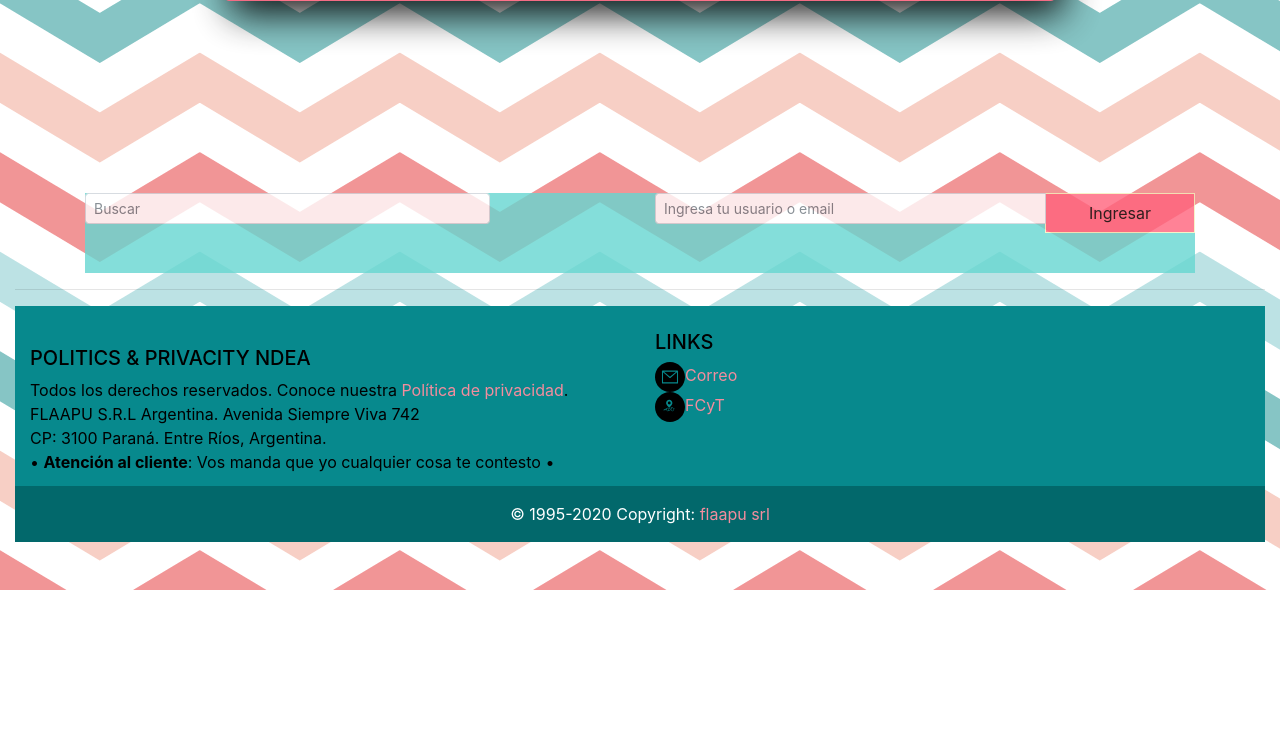
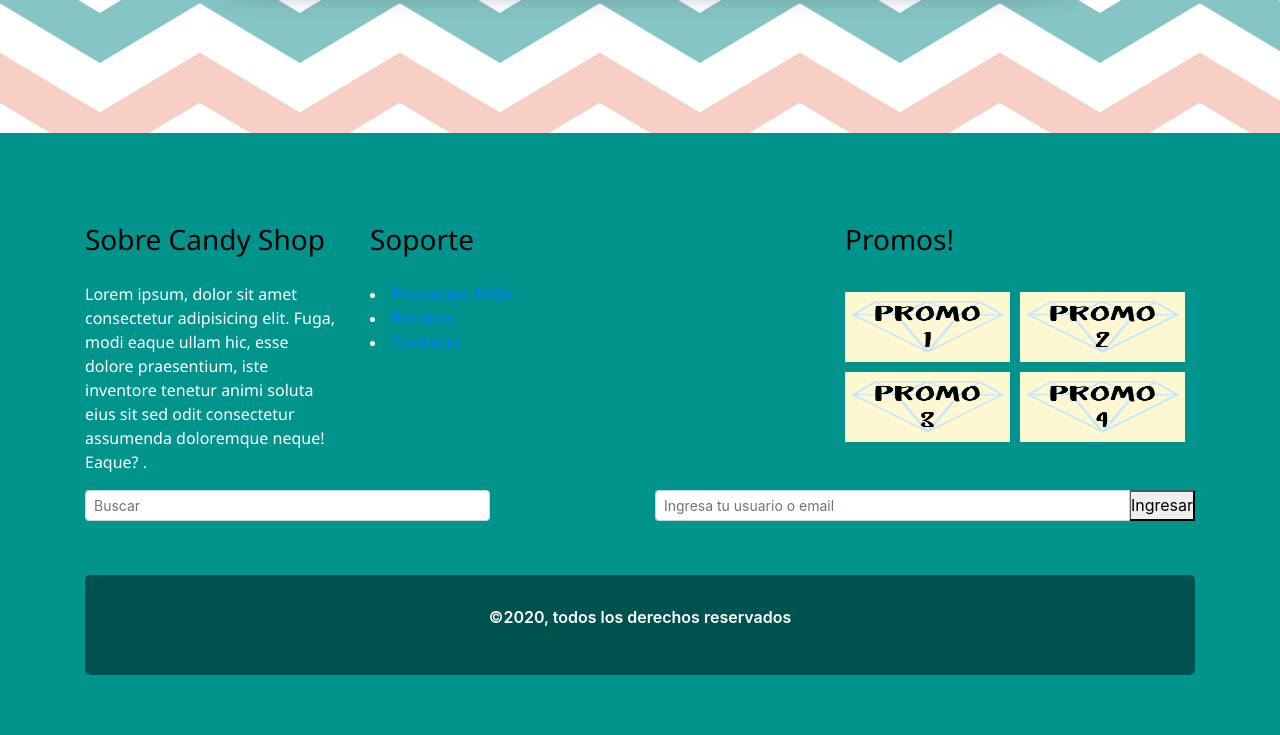
Before and after one commit to flaapu/Proyecto-ecommerce, a PHP site: page /contacto.php in a window 1280 px wide. Shown: the part 893-1628 px from the top of the page. Before the commit the page ends 1483 px from the top, so only its background shows below. Run offline with PHP 8.4, Linux system fonts and the light colour scheme.

Commit message:
footer mm.. arreglado? e intento de regristo/login

```diff
--- a/contacto.php
+++ b/contacto.php
@@ -41,7 +41,7 @@
                     </div>
                 </div>
             </div>
-
+        <hr>
         </section>
         <br>
         <br>
--- a/css/estilo.css
+++ b/css/estilo.css
@@ -206,7 +206,7 @@ h2 {
 
     .form-login2{
         width: 1200px;
-        height: 700px;
+        height: 900px;
         background: #66d7d1;
         opacity: 0.8;
         color: white;
@@ -352,43 +352,89 @@ header {
 
 /*---------------------------------------------FOOTER---------------------------------------------*/
 
-.conteiner-cr{
+.footer {
+    position: relative;
+
+}
+#footer-area{
+    padding: 90px 0 60px 0;
+    background: #00948d;
+    color: white;
+    position: absolute;
     width: 100%;
-    height: auto;
-    background: #02686b;
-    bottom: 0;
+}
+
+.footer-social{
+    margin-top: 20px;
+}
+
+.single-footer h3{
+    font-weight: 500;
+    margin-bottom: 25px;
+    color: black;
+    font-family: 'Segoe UI', Tahoma, Geneva, Verdana, sans-serif;
+}
+
+.link-area li{
+    padding: 10px 10px 10px 0;
+    list-style: none;
+}
+
+.link-area li a{
+    text-transform: capitalize;
+    color: white;
+    font-family: 'Segoe UI', Tahoma, Geneva, Verdana, sans-serif;
+}
+
+.link-area li a i{
+    margin-right: 10px;
+    color: #dddbbb;
+}
+
+.link-area{
+    padding: 0;
+}
+
+.single-footer p{
+    font-family: 'Segoe UI', Tahoma, Geneva, Verdana, sans-serif;
+}
+
+.footer-social li a{
+    width: 30px;
+    height: 30px;
+    display: inline-block;
+    background: #000;
+}
+
+.footer-social li a i{
+    color: #fff;
+    padding: 8px;
+}
+
+.widget li{
+    float: left;
+    width: 50%;
+}
+
+.widget li a img{
+    margin-bottom: -10px;
+    width: 100%;
+    height: 70px;
+}
+
+.copyright-area{
+    background: #00524e;
+    padding: 30px 0;
+    margin-top:  30px;
+    border-radius: 5px;
+}
+
+.copyright-area p{
+    font-weight: 600;
     color: white;
 }
 
-.conteiner-cr a{
-    color: #f38d9e;
-}
 
-.conteiner-cr a:hover{
-    color: #ff637d;
-}
-
-.conteiner-midbox{
-    width: 100%;
-    height: 180px;
-    background:#07898d;
-    color: black;
-
-}
-
-.conteiner-midbox a{
-    color: #f38d9e;
-}
-
-.conteiner-midbox a:hover{
-    color: #ff637d;
-}
-
-.conteiner-searching{
-    background: #66d7d1;
-    opacity: 0.8;
-
-}
 /*
 .foot{
 
@@ -509,10 +555,11 @@ header {
 
 .fondo-ad{
     width: 100%;
-    height: 60%;
+    height: auto;
     position: absolute;
     background: -webkit-linear-gradient(top, #66d7d1, #eaf2e3);
     opacity: 0.7;
+    margin-bottom: 20px;
 }
 
 .conteiner-ad{
@@ -542,25 +589,3 @@ header {
 
 
 /*----------------------INTENTO DE RESOLUCION -------------------------*/
-/*ARREGLAR PORQUE NO ENTIENDO NADA*/
-
-@media (min-width: 320px){
-    .bordetexto{
-        height: 200px;
-    }
-}
-
-@media (max-width: 1005px){
-
-    .bloquecontacto{
-        height: 650px;
-    }
-    .bloquecontacto a{
-        margin-left: 10px;
-    }
-
-    .bloquecontacto p{
-        margin: 30px;
-        font-size: 30px;
-    }
-}
--- a/include/footer.php
+++ b/include/footer.php
@@ -12,110 +12,94 @@
 
 <body>
 
-<!-- Footer -->
-<footer class="page-footer font-small special-color-dark pt-4">
-     <!-- Footer Links -->
-     <div class="container-fluid text-center text-md-left">
-  <!-- Footer Elements -->
+<footer>
+<!--FOOTER AREA-->
+  <div id="footer-area">
     <div class="container">
-  <div class="conteiner-searching">
-    <!--Grid row-->
       <div class="row">
+      <!--ABOUT-->
+        <div class="col-md-3 col-sm 6">
+          <div class="single-footer">
+          <h3>Sobre Candy Shop</h3>
+          <p>Lorem ipsum, dolor sit amet consectetur adipisicing elit. Fuga, modi eaque ullam hic, esse dolore praesentium, iste inventore tenetur animi soluta eius sit sed odit consectetur assumenda doloremque neque! Eaque? .</p>
+          </div>
+        </div>
+        <!--FIN ABOUT-->
+        <!--SOPORTE-->
+        <div class="col-md-3 col-sm-6">
+          <div class="single-footer">
+        <h3> Soporte</h3>
+        <li><a href=""><i class="fa fa-long-arrow-right"></i>Productos FAQs</a></li>
+        <li><a href=""><i class="fa fa-long-arrow-right"></i>Politicas</a></li>
+        <li><a href=""><i class="fa fa-long-arrow-right"></i>Contacto</a></li>
+          </div>
+        </div>
+        <!--FIN SOPORTES-->
+        <!-- PROMOCIONES-->
+      <div class="col-md-4 ml-auto">
+        <div class="single-footer">
+        <h3>
+        Promos!
+        </h3>
+        <ul class="link-area widget list-inline">
+          <li>
+            <a href=""><img src="./img/promo1.jpg" alt=""></a>
+          </li>
+          <li>
+            <a href=""><img src="./img/promo2.jpg" alt=""></a>
+          </li>
+          <li>
+            <a href=""><img src="./img/promo3.jpg" alt=""></a>
+          </li>
+          <li>
+            <a href=""><img src="./img/promo4.jpg" alt=""></a>
+          </li>
+        </ul>
+        </div>
+      </div>
+      <!--FIN PROMOCIONES-->
+    </div>
+  </div>
 
-
-      <!--Grid column-->
+  <!--BUSCADOR-->
+  <!--CONTAINER-->
+  <div class="container">
+    <!--ROW-->
+      <div class="row">
         <div class="col-md-6 mb-4">
-
-        <!-- Form -->
           <form class="form-inline">
-          <input class="form-control form-control-sm mr-3 w-75" type="text" placeholder="Buscar"
-            aria-label="Buscar">
+            <input class="form-control form-control-sm mr-3 w-75" type="text" placeholder="Buscar" aria-label="Buscar">
             <i class="fas fa-search" aria-hidden="true"></i>
           </form>
-        <!-- Form -->
-
         </div>
 
-
-      <!--Grid column-->
         <div class="col-md-6 mb-4">
 
           <form class="input-group">
-          <input type="text" class="form-control form-control-sm" placeholder="Ingresa tu usuario o email"
-            aria-label="Ingresa tu usuario o email" aria-describedby="basic-addon2">
+            <input type="text" class="form-control form-control-sm" placeholder="Ingresa tu usuario o email" aria-label="Ingresa tu usuario o email" aria-describedby="basic-addon2">
             <div class="input-group-append">
-            <button class="buttons2" type="button">Ingresar</button>
+              <button class="buttons-2" type="button">Ingresar</button>
             </div>
           </form>
-
         </div>
-      <!--Grid column-->
-
+      <!--ROW-->
       </div>
-    <!--Grid row-->
-    </div> <!-- div searching-->
+  <!--FIN CONTAINER-->
   </div>
-  <!-- Footer Elements -->
-    <hr>
-  <!-- Footer Links -->
-  <div class="conteiner-midbox">
-  <div class="container-fluid">
-
-    <!-- Grid row -->
+  <!-- FIN BUSCADOR-->
+      <!--COPYRIGHT-->
+  <div class="container">
     <div class="row">
-
-      <!-- Grid column -->
-      <div class="col-md-6 mt-3">
-        <br>
-      <h5 class="text-uppercase">POLITICS & PRIVACITY ndea </h5>
-            <p> Todos los derechos reservados. Conoce nuestra <a href="./politica_privacidad">Política de privacidad</a>.<br>
-                FLAAPU S.R.L Argentina. Avenida Siempre Viva 742 <br> CP: 3100 Paraná. Entre Ríos, Argentina.<br>
-                • <b>Atención al cliente</b>: Vos manda que yo cualquier cosa te contesto •
-            </p>
+        <div class="col-md-12">
+              <div class="copyright-area text-center">
+                <p>&copy;2020, todos los derechos reservados</p>
               </div>
-      <!-- Grid column -->
-
-      <hr class="clearfix w-100 d-md-none ">
-
-      <!-- Grid column -->
-      <div class="col-md-3 mb-3">
-
-        <!-- Links -->
-        <br>
-        <h5 class="text-uppercase">Links</h5>
-
-<ul class="list-unstyled">
-  <li>
-    <a href="mailto:flaviacrolla@hotmail.es"><img width="30" height="30" src="img/correo-electronico.svg" alt="Correo"/>Correo</a><br>
-
-  </li>
-  <li>
-  <a href="https://www.google.com.ar/maps/place/Facultad+de+Ciencia+y+Tecnolog%C3%ADa+(UADER)/@-31.8335955,-60.5221568,17.81z/data=!4m5!3m4!1s0x95b44b973b15bedd:0xa59a2314fe8063f2!8m2!3d-31.8341498!4d-60.5219188"><img width="30" height="30" src="img/localizar.svg" alt="Ubicacion"/>FCyT</a></a>
-  </li>
-</ul>
-
         </div>
-      <!-- Grid column -->
-
     </div>
-    <!-- Grid row -->
-
+        <!--FIN COPYRIGHT-->
   </div>
-  <!-- cajita del medio -->
-  </div>
-
-
-
-<div class="conteiner-cr">
-  <!-- Copyright -->
-  <div class="footer-copyright text-center py-3">© 1995-<?php echo date("Y")?> Copyright:
-    <a href="https://instagram.com/flaapu">flaapu srl</a>
-  </div>
-  <!-- Copyright -->
-</div>
-
-
-
+  <!--FIN FOOTER AREA-->
+</footer>
 
 
 <script src="https://code.jquery.com/jquery-3.5.1.slim.min.js" integrity="sha384-DfXdz2htPH0lsSSs5nCTpuj/zy4C+OGpamoFVy38MVBnE+IbbVYUew+OrCXaRkfj" crossorigin="anonymous"></script>
@@ -123,13 +107,7 @@
 <script src="https://stackpath.bootstrapcdn.com/bootstrap/4.5.2/js/bootstrap.min.js" integrity="sha384-B4gt1jrGC7Jh4AgTPSdUtOBvfO8shuf57BaghqFfPlYxofvL8/KUEfYiJOMMV+rV" crossorigin="anonymous"></script>
 
 
-
 </body>
 
-
-
-<br>
-<br>
 </html>
 <!-- Footer -->
-</footer>
--- a/include/header.php
+++ b/include/header.php
@@ -4,7 +4,7 @@
         <meta charset="utf-8">
         <link rel="stylesheet" href="css/estilo.css">
         <link rel="stylesheet" href="https://stackpath.bootstrapcdn.com/bootstrap/4.5.2/css/bootstrap.min.css" integrity="sha384-JcKb8q3iqJ61gNV9KGb8thSsNjpSL0n8PARn9HuZOnIxN0hoP+VmmDGMN5t9UJ0Z" crossorigin="anonymous">
-
+        <meta name="viewport" content="width=device-width, initial-scale=1, shrink-to-fit=no">
     </head>
 
     <body>
--- a/index.php
+++ b/index.php
@@ -21,7 +21,7 @@ echo $_SERVER['DOCUMENT_ROOT'];
         <section class="fondoindex">
         <ul class="nav justify-content-end">
             <li class="nav-item">
-                <a class="nav-link" style="color: #F4F1BB" href="iniciarsesion.php">Iniciar sesion</a>
+                <a class="nav-link" style="color: #F4F1BB" href="login-registro.php">Iniciar sesion</a>
             </li>
             <li class="nav-item">
                 <a class="nav-link" style="color: #F4F1BB" href="registrarse.php">Registrate</a>
```
Also changed, not shown: acercade.php (+8 -3 lines), login-registro.php (added, +175 -0 lines), img/promo1.jpg (added), img/promo2.jpg (added), img/promo3.jpg (added), img/promo4.jpg (added). Lines whose indentation alone changed are shown as unchanged.
